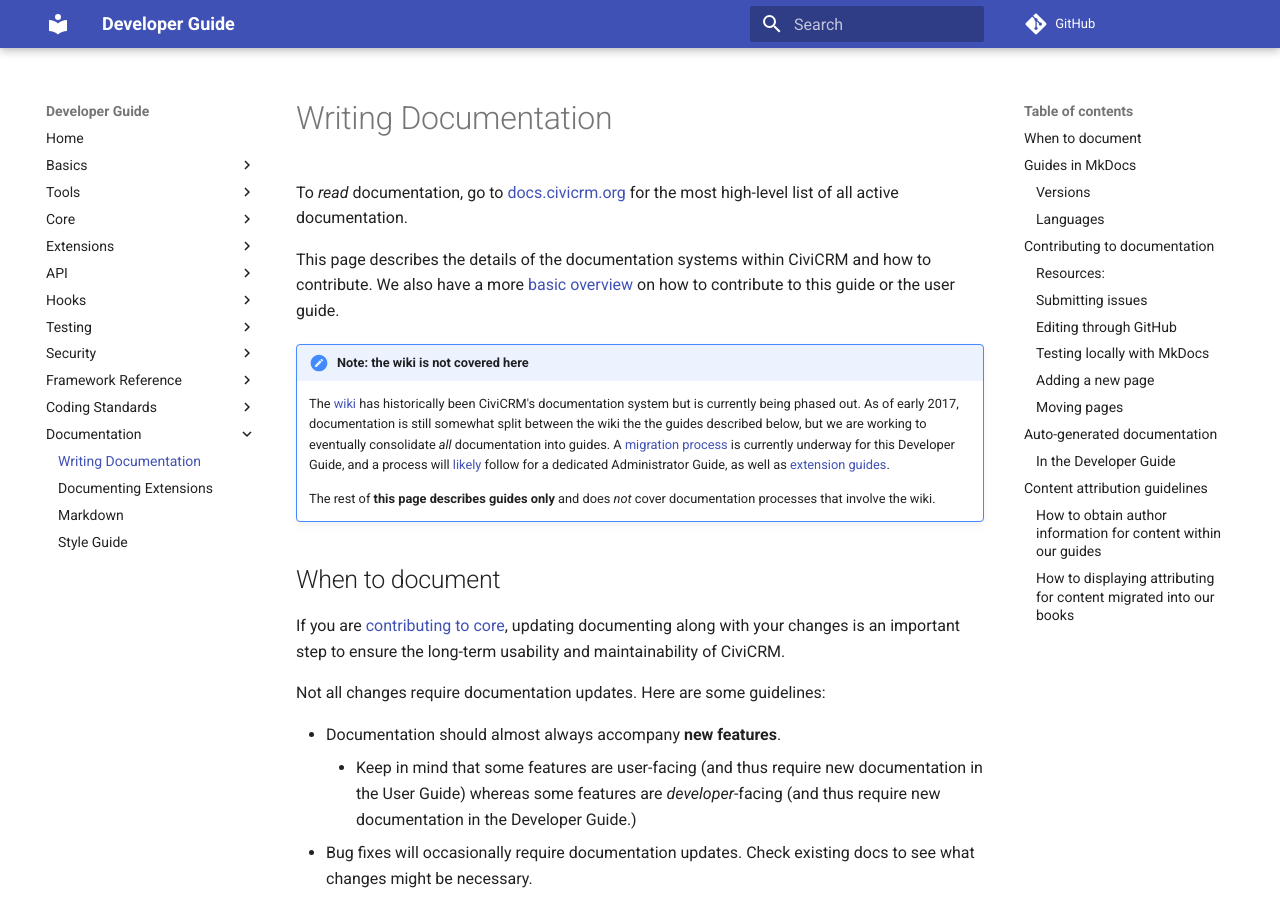
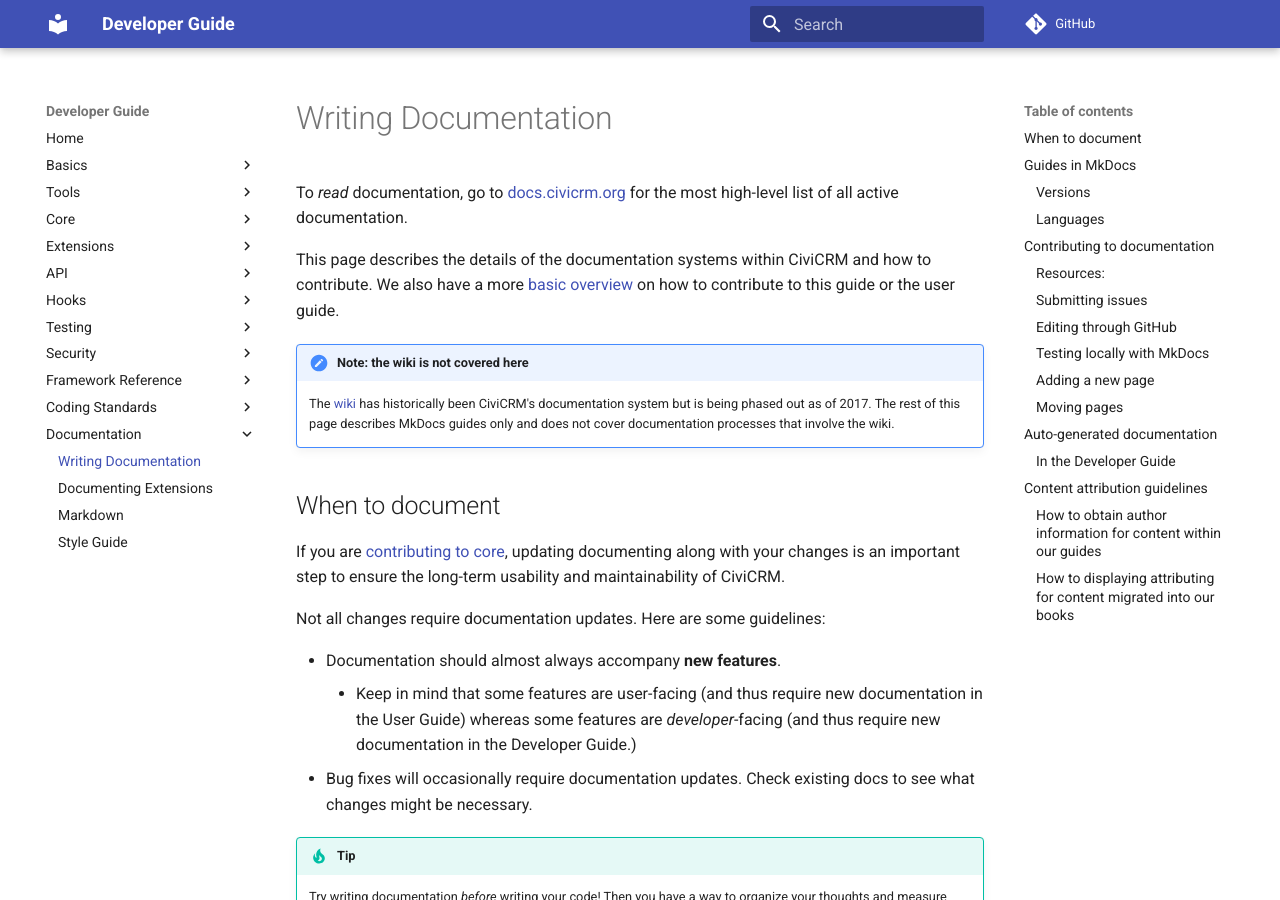
Before and after one commit to civicrm/civicrm-dev-docs, an MkDocs documentation site: the page built from docs/documentation/index.md, in a window 1280 px wide and 900 px high. Built offline with MkDocs 1.6.1 and Material for MkDocs 9.7.7, drawn with Linux system fonts in a browser that asks for light colours; comment, search, counter and statistics services are not loaded; old or Windows-style settings are respelled for this version of MkDocs; some of the changed text lies outside the part shown.

Commit message:
Remove references to wiki migration project

```diff
--- a/docs/documentation/index.md
+++ b/docs/documentation/index.md
@@ -5,13 +5,7 @@
 This page describes the details of the documentation systems within CiviCRM and how to contribute. We also have a more [basic overview](https://docs.civicrm.org/user/en/latest/the-civicrm-community/contributing-to-this-manual/) on how to contribute to this guide or the user guide.
 
 !!! note "Note: the wiki is not covered here"
-    The [wiki] has historically been CiviCRM's documentation system but is currently being phased out. As of early 2017, documentation is still somewhat split between the wiki the the guides described below, but we are working to eventually consolidate *all* documentation into guides. A [migration process][migration] is currently underway for this Developer Guide, and a process will [likely](https://github.com/civicrm/civicrm-docs/issues/17) follow for a dedicated Administrator Guide, as well as [extension guides](https://github.com/civicrm/civicrm-docs/issues/14).
-
-    The rest of **this page describes guides only** and does *not* cover documentation processes that involve the wiki.
-
-[migration]: https://wiki.civicrm.org/confluence/display/CRMDOC/Content+migration+from+wiki+to+Developer+Guide
-[wiki]: https://wiki.civicrm.org/confluence/display/CRMDOC/CiviCRM+Documentation
-
+    The [wiki](https://wiki.civicrm.org/confluence/display/CRMDOC/CiviCRM+Documentation) has historically been CiviCRM's documentation system but is being phased out as of 2017. The rest of this page describes MkDocs guides only and does not cover documentation processes that involve the wiki.
 
 ## When to document {:#when}
 
@@ -144,7 +138,6 @@
     * Specify a location for the markdown file for your new page which follows the folder structure of the menu location you decided on.
 1. Add a new markdown file in the location specified by your new menu item and begin add content to it.
 1. If you're copying existing content from other sources (e.g. wiki, StackExchange, etc.) then follow the [instructions for providing attribution](#attributing-imports)
-1. If you're migrating one whole wiki page, follow [instructions for redirecting a wiki page to MkDocs](https://wiki.civicrm.org/confluence/display/CRMDOC/Content+migration+from+wiki+to+Developer+Guide#ContentmigrationfromwikitoDeveloperGuide-HowtoredirectonewikipagetotheDevGuide).
 
 ### Moving pages
 
```
Also changed, not shown: docs/basics/community.md (+1 -5 lines).
